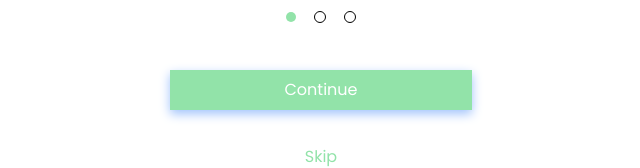
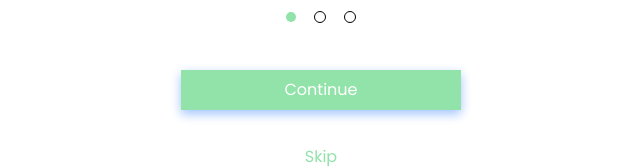
Before and after one commit to LaisBeluco/Projeto02-Compass, a plain HTML site: page index.html in a window 1280 px wide. Shown: the part 440-608 px from the top of the page, without its empty margins (319-959 px from the left). Drawn offline with Linux system fonts and the light colour scheme; files whose address does not match are found by name.

Commit message:
Modificação de espaçamento e arrumado quebra dos botões

```diff
--- a/css/_botoes.scss
+++ b/css/_botoes.scss
@@ -7,10 +7,10 @@
     text-decoration: none;
   }
   .botao__padrao {
-    margin: 0 0px 1em 0px;
+    margin: 0 0 1em 0px;
     color: $color-branco;
     background-color: $color-verde-claro;
-    padding: 0.75em 6.31em;
+    padding: 0.75em 90%;
     width: 100px;
     box-shadow: $color-box-shadow;
   }
```
Also changed, not shown: css/main.css.
